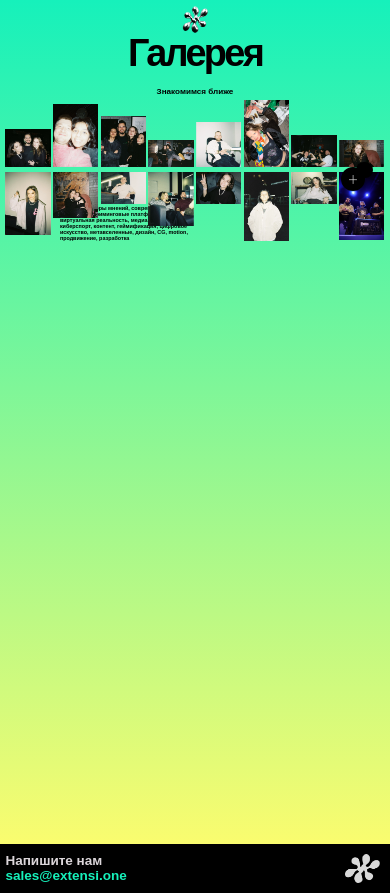
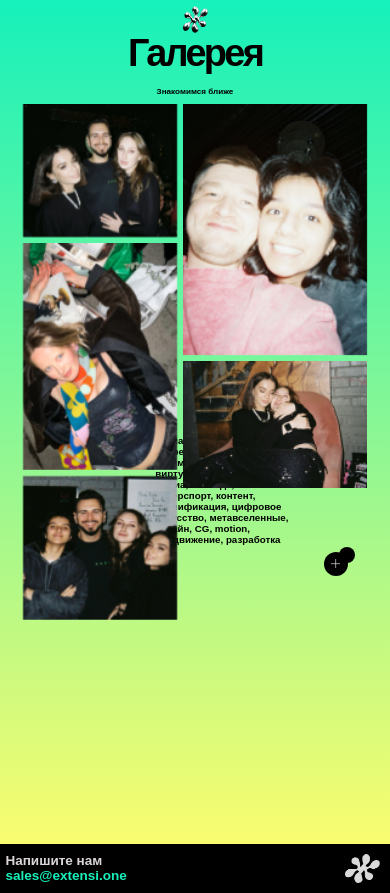
Before and after one commit to Unagimaki/extensi-site, a Next.js app: page /gallery in a window 390 px wide. Built offline with nearby package versions, Linux system fonts and the light colour scheme.

Commit message:
mobile gallery page fixed

```diff
--- a/src/pages/GalleryPage/GalleryPage.tsx
+++ b/src/pages/GalleryPage/GalleryPage.tsx
@@ -30,9 +30,9 @@ export const GalleryPage = () => {
   }
   useEffect(() => {
     filteredMobileImages()
-    setWindowWidth(window.innerWidth <= 320)
+    setWindowWidth(window.innerWidth <= 425)
     const handleResize = () => {
-      setWindowWidth(window.innerWidth <= 320)
+      setWindowWidth(window.innerWidth <= 425)
       filteredMobileImages()
     }
     window.addEventListener('resize', handleResize)
@@ -45,10 +45,10 @@ export const GalleryPage = () => {
     <div className={classes.wrapper}>
       <div className={classes.container}>
         <div className={classes.header}>
-        <div className={currentIndex !== 2 ? classes.text : classes.hidden}>
+        <div className={windowWidth && currentIndex == 2 ? classes.hidden : classes.text}>
           Реклама, лидеры мнений, современное искусство, стриминговые платформы, виртуальная реальность, медиа, свобода, киберспорт, контент, геймификация, цифровое искусство, метавселенные, дизайн, CG, motion, продвижение, разработка
         </div>
-        <div className={currentIndex === 2 ? classes.text : classes.hidden}>
+        <div className={windowWidth && currentIndex !== 2 ? classes.hidden : classes.text}>
           Мода, стиль, технологии, влияние, тренды, самовыражение, культура, диджитал, индивидуальность, сообщество, творчество, музыка, вдохновение, бренды, креатив
         </div>
           <h1 className={classes.title}>Галерея</h1>
--- a/src/pages/GalleryPage/galleryPage.module.scss
+++ b/src/pages/GalleryPage/galleryPage.module.scss
@@ -62,12 +62,13 @@
     width: 22.27vw;
   }
 }
-@media (max-width: 320px) {
+@media (max-width: 425px) {
   .text:nth-child(1) {
     font-size: 2.5vw;
     width: 34.69vw;
     bottom: -113vw;
     left: 34vw;
+    animation: opacity .5s forwards;
   }
   .text:nth-child(2) {
     font-size: 2.5vw;
@@ -75,6 +76,7 @@
     text-align: left;
     left: -1vw;
     top: 106vw;
+    animation: opacity .5s forwards;
   }
 }
 
@@ -89,7 +91,7 @@
   width: min(97.29vw, 1401px);
   margin: 0 auto;
 }
-@media (max-width: 320px) {
+@media (max-width: 425px) {
   .images_container {
     flex-direction: column;
     width: 100%;
```
